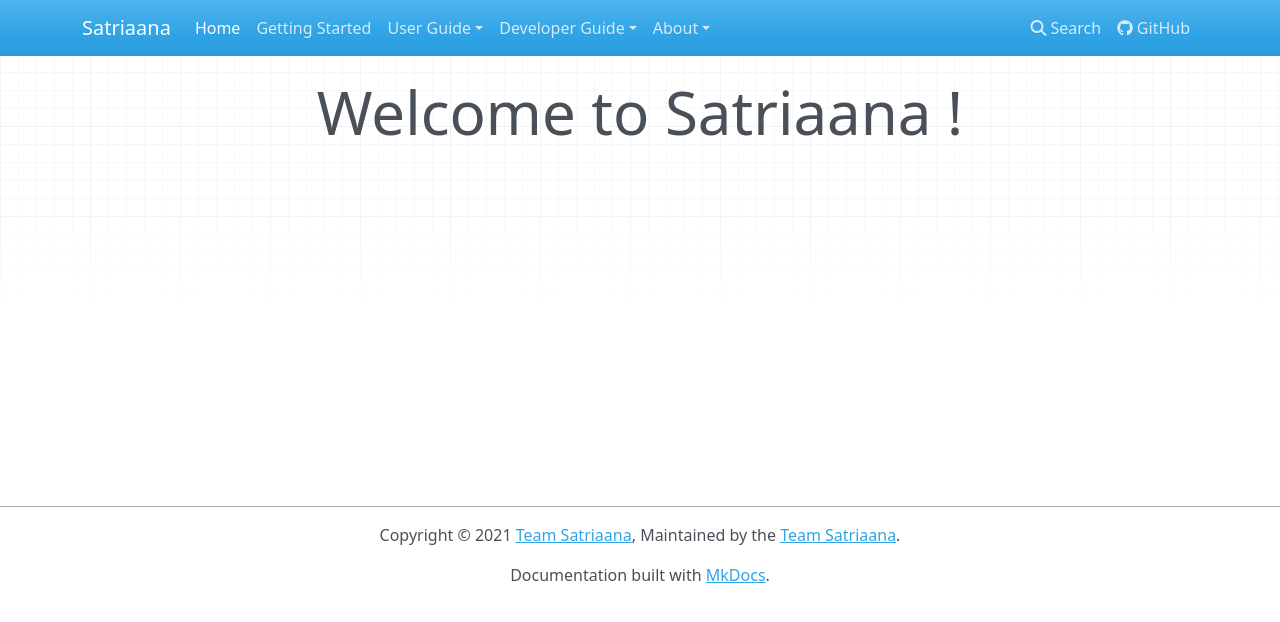
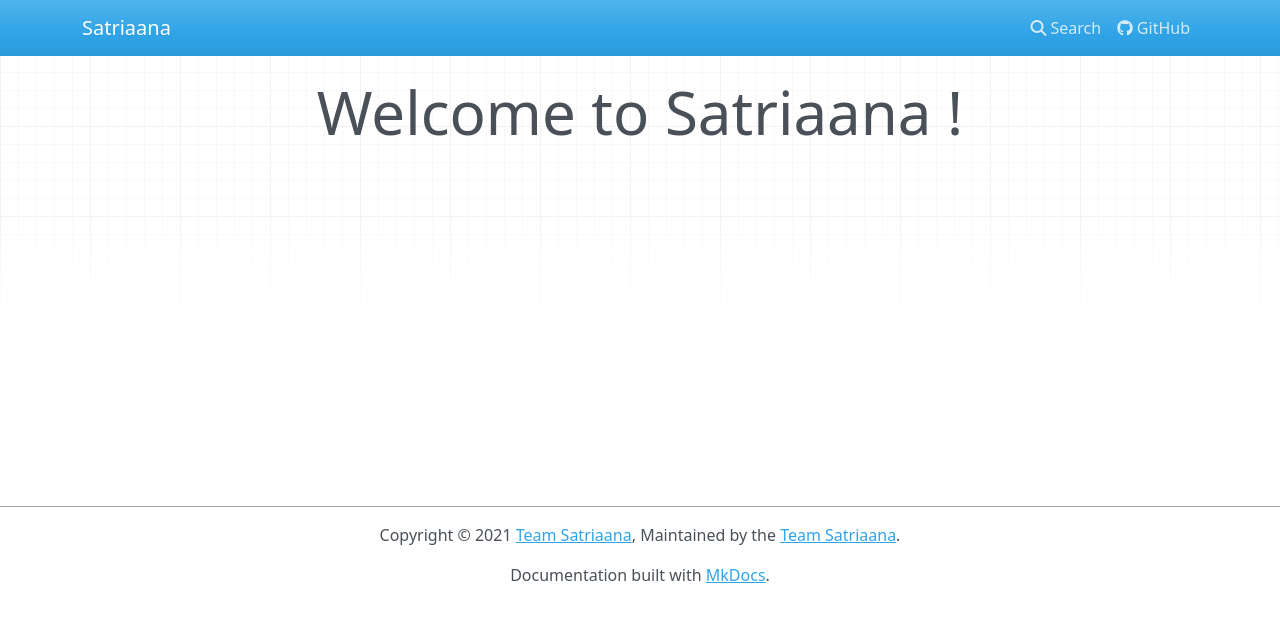
Before and after one commit to uvinduperera/Documents, an MkDocs documentation site: the page built from docs/index.md, in a window 1280 px wide. Shown: the top 622 px of the page. Built offline with MkDocs 1.6.1, drawn with Linux system fonts in a browser that asks for light colours; nearby versions of some CDN libraries; some of the changed lines change nothing that is shown.

Commit message:
Update mkdocs.yml

```diff
--- a/mkdocs.yml
+++ b/mkdocs.yml
@@ -17,25 +17,7 @@
 
 nav:
     - Home: index.md
-    - Getting Started: getting-started.md
-    - User Guide:
-        - Overview: user-guide/index.md
-        - Installation: user-guide/installation.md
-        - Writing Your Docs: user-guide/writing-your-docs.md
-        - Choosing Your Theme: user-guide/choosing-your-theme.md
-        - Customizing Your Theme: user-guide/customizing-your-theme.md
-        - Localizing Your Theme: user-guide/localizing-your-theme.md
-        - Configuration: user-guide/configuration.md
-        - Deploying Your Docs: user-guide/deploying-your-docs.md
-    - Developer Guide:
-        - Overview: dev-guide/index.md
-        - Themes: dev-guide/themes.md
-        - Translations: dev-guide/translations.md
-        - Plugins: dev-guide/plugins.md
-    - About:
-        - Release Notes: about/release-notes.md
-        - Contributing: about/contributing.md
-        - License: about/license.md
+
 
 extra_css:
     - css/extra.css
```
